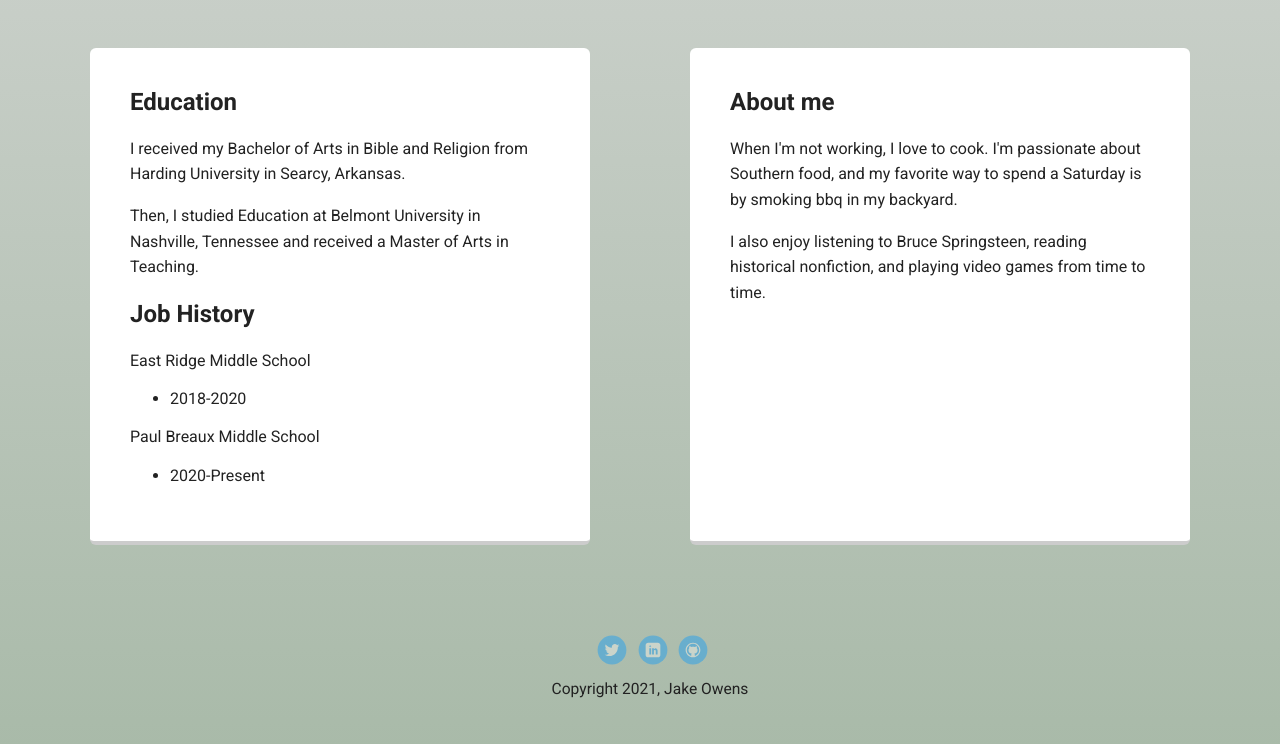
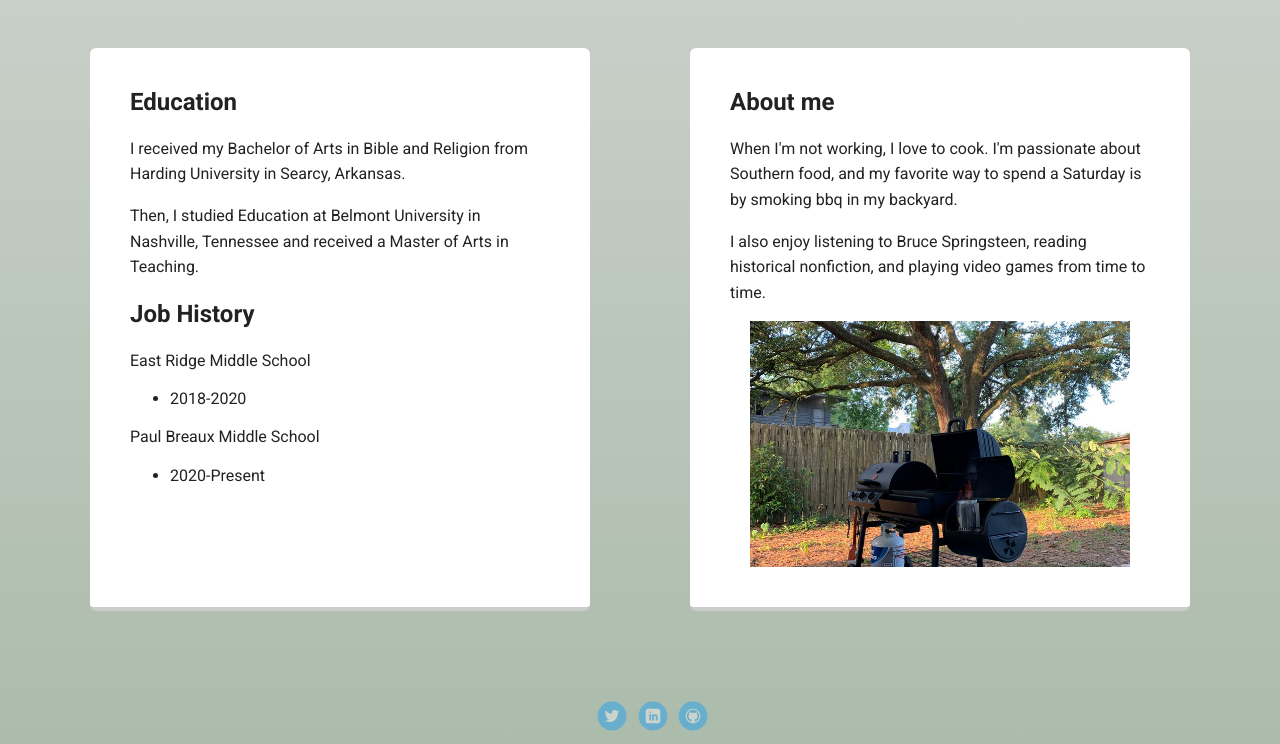
Before and after one commit to jakeowens93/Resume, a plain HTML site: page experience.html in a window 1280 px wide. Shown: the part 472-1216 px from the top of the page. Drawn offline with Linux system fonts and the light colour scheme; a web font is replaced by a local one.

Commit message:
Adjusted image sizing

```diff
--- a/experience.html
+++ b/experience.html
@@ -42,6 +42,7 @@
           way to spend a Saturday is by smoking bbq in my backyard.</p><p>I also enjoy listening to Bruce Springsteen,
           reading historical nonfiction, and playing video games from time to time.
         </p>
+        <img src="images/grill.jpeg" alt="smoker" class="card-img">
       </div>
 
     </main>
--- a/styles.css
+++ b/styles.css
@@ -102,7 +102,14 @@ header .profile-image:hover {
 .card:hover {
   border-color: #3e532d;;
 }
-
+.card-img {
+  width: 380px;
+  max-width: 100%;
+  height: auto;
+  display: block;
+  margin-left: auto;
+  margin-right: auto;
+}
 ul.skills {
   padding: 0;
   text-align: center;
```
